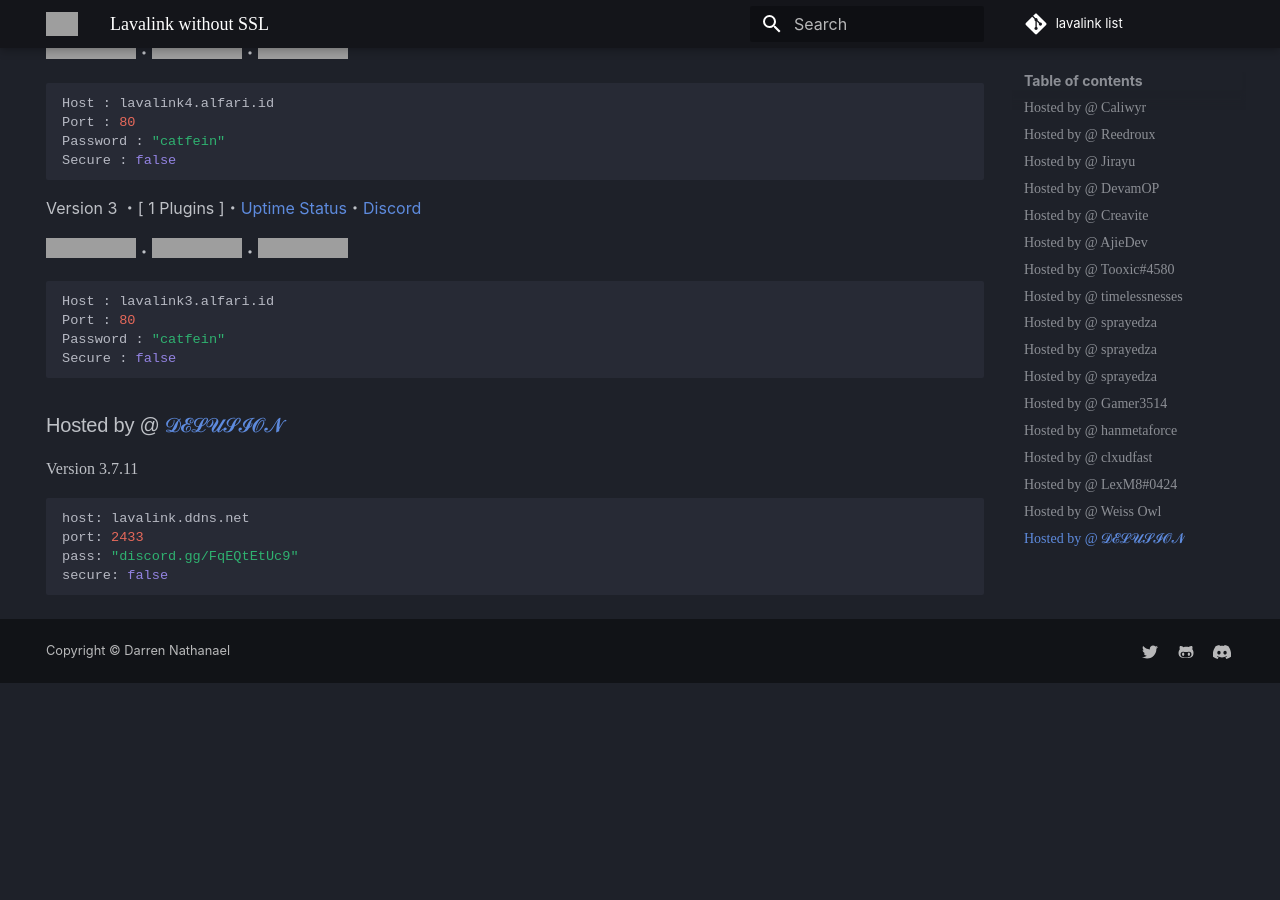
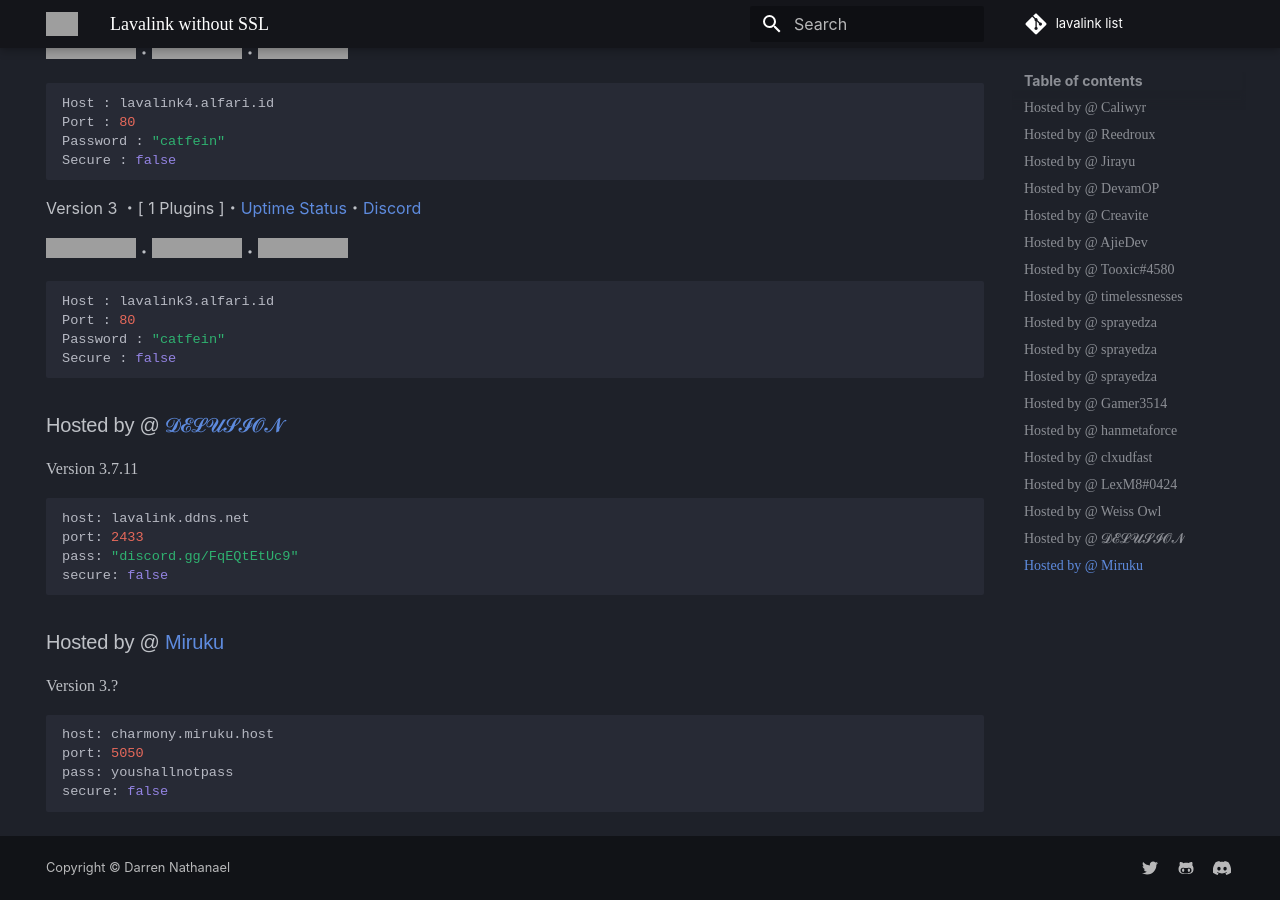
Before and after one commit to DarrenOfficial/lavalink-list, an MkDocs documentation site: the page built from docs/NoSSL/lavalink-without-ssl.md, in a window 1280 px wide and 900 px high, scrolled down 4290 px, cut to the strip 0-900 px from the top of the window. Built offline with MkDocs 1.6.1 and Material for MkDocs 9.7.7, drawn with Linux system fonts in a browser that asks for light colours; some web fonts are replaced; comment, search, counter and statistics services are not loaded; a style sheet for code colours, icons or effects is not loaded; before the commit the page ends 4973 px from its top, so only the background shows below that; grey boxes are pictures that could not be loaded.

Commit message:
Added charmony.miruku.host

````diff
--- a/docs/NoSSL/lavalink-without-ssl.md
+++ b/docs/NoSSL/lavalink-without-ssl.md
@@ -215,3 +215,12 @@ port: 2433
 pass: "discord.gg/FqEQtEtUc9"
 secure: false
 ```
+
+### Hosted by @ [Miruku](https://github.com/sprucecellodev125)
+Version 3.?
+```bash
+host: charmony.miruku.host
+port: 5050
+pass: youshallnotpass
+secure: false
+```
````
